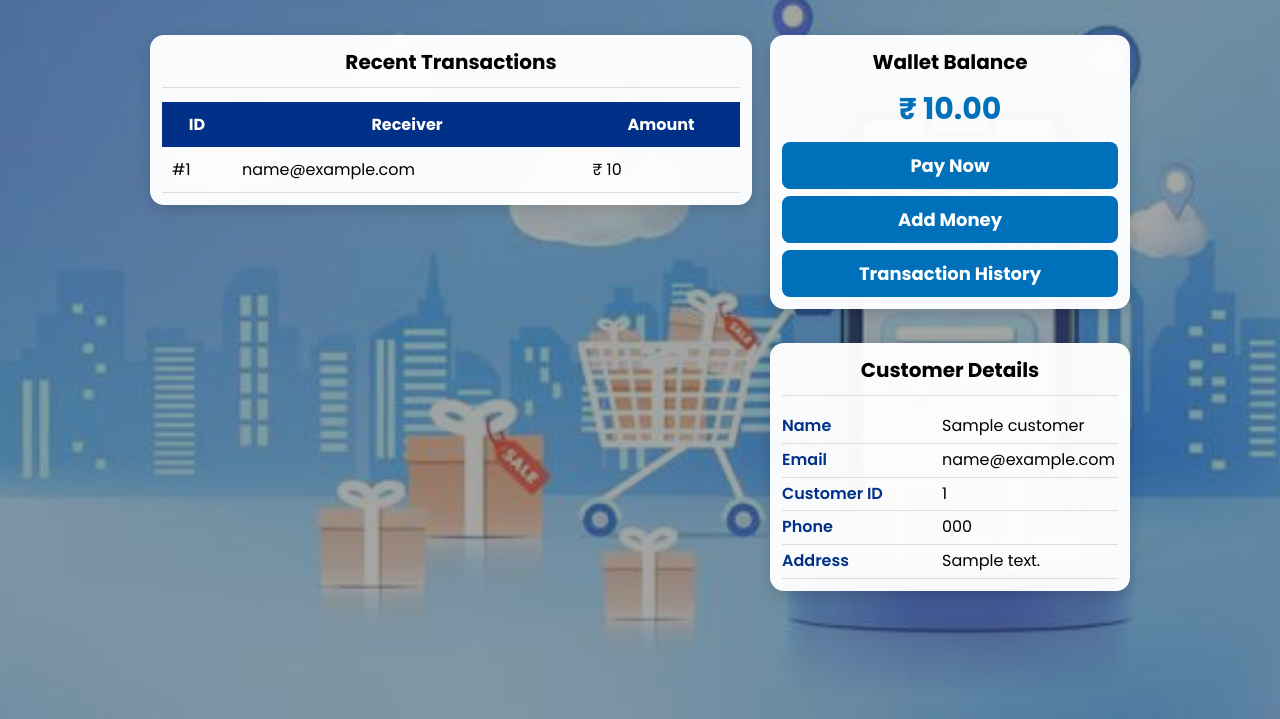
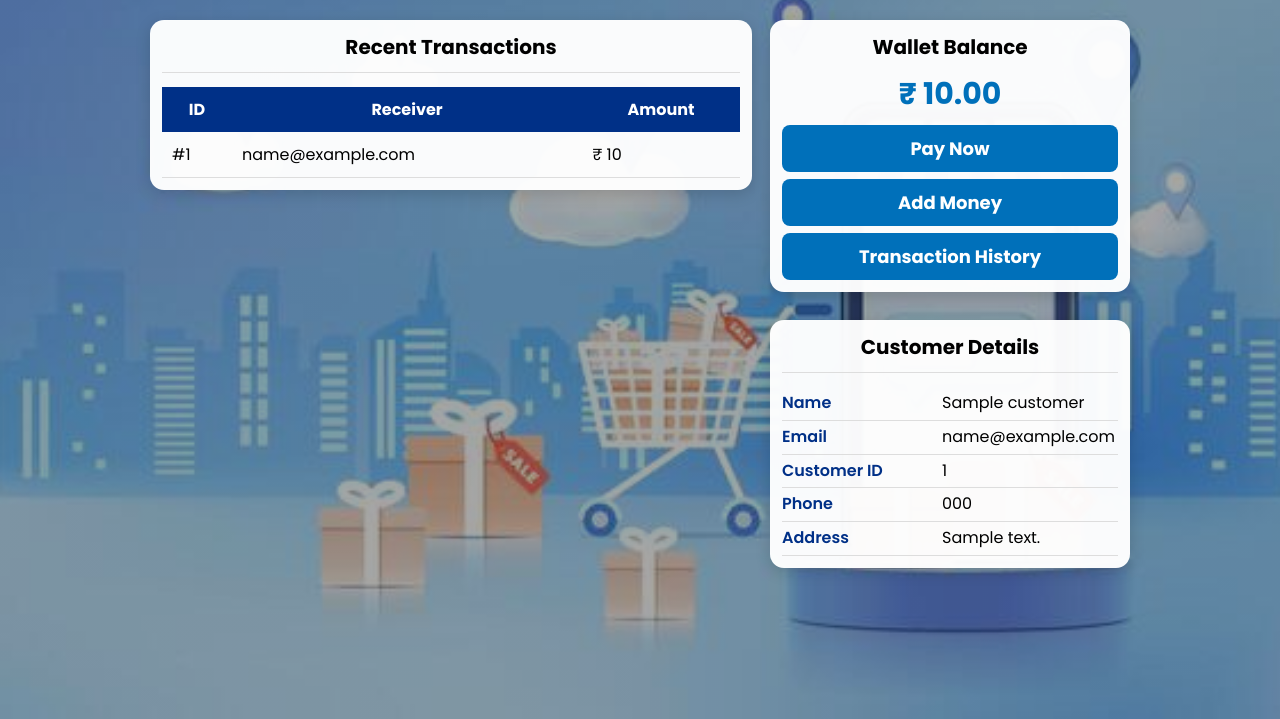
Before and after one commit to Madheswaran/Projects, a Flask app: page /dashboard in a window 1280 px wide. Shown: the part 81-800 px from the top of the page. Run offline with Flask 3, Linux system fonts and the light colour scheme; the visitor is signed in with stand-in values (Sample User, id 1); a database or web service that is not in the repository returns one stand-in record (values such as "Sample title"); some libraries are stand-ins or nearby versions.

Commit message:
ui fixes10

```diff
--- a/devops/paypal-app/frontend-service/static/style.css
+++ b/devops/paypal-app/frontend-service/static/style.css
@@ -196,7 +196,7 @@ body{
 
     width:980px;
 
-    margin:35px auto;
+    margin:20px auto;
 
     display:flex;
 
@@ -220,7 +220,7 @@ body{
 
     flex-direction:column;
 
-    gap:16px;
+    gap:10px;
 
     align-self:flex-start;
 
@@ -257,7 +257,7 @@ body{
 
 .card hr{
 
-    margin:10px 0 14px;
+    margin:6px 0 14px;
 
     border:none;
 
@@ -317,7 +317,7 @@ body{
 
     font-weight:bold;
 
-    margin:10px 0;
+    margin:8px 0;
 
 }
 
```
